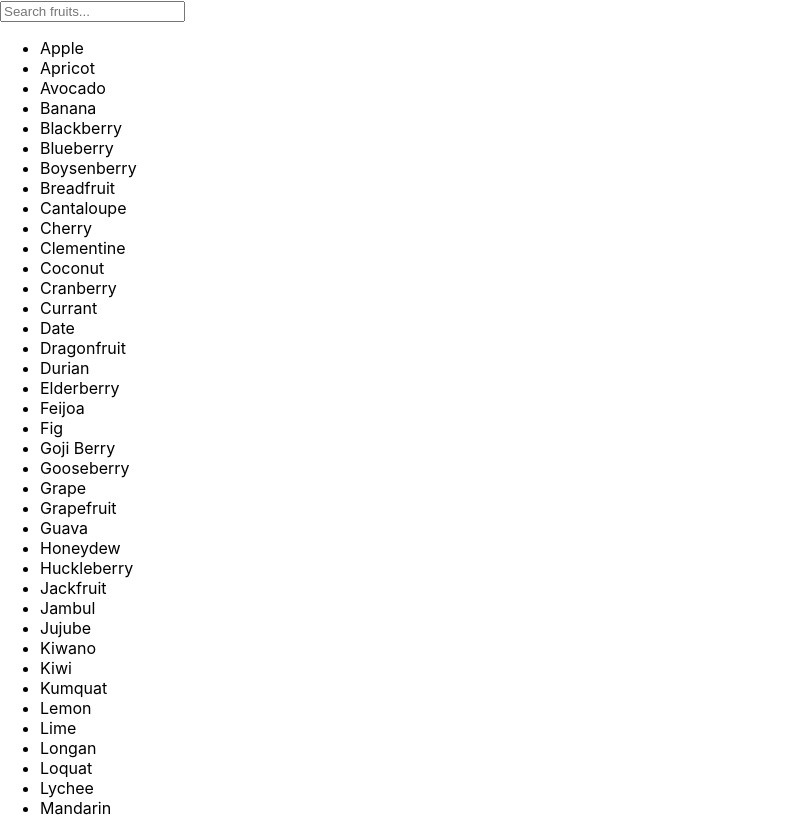
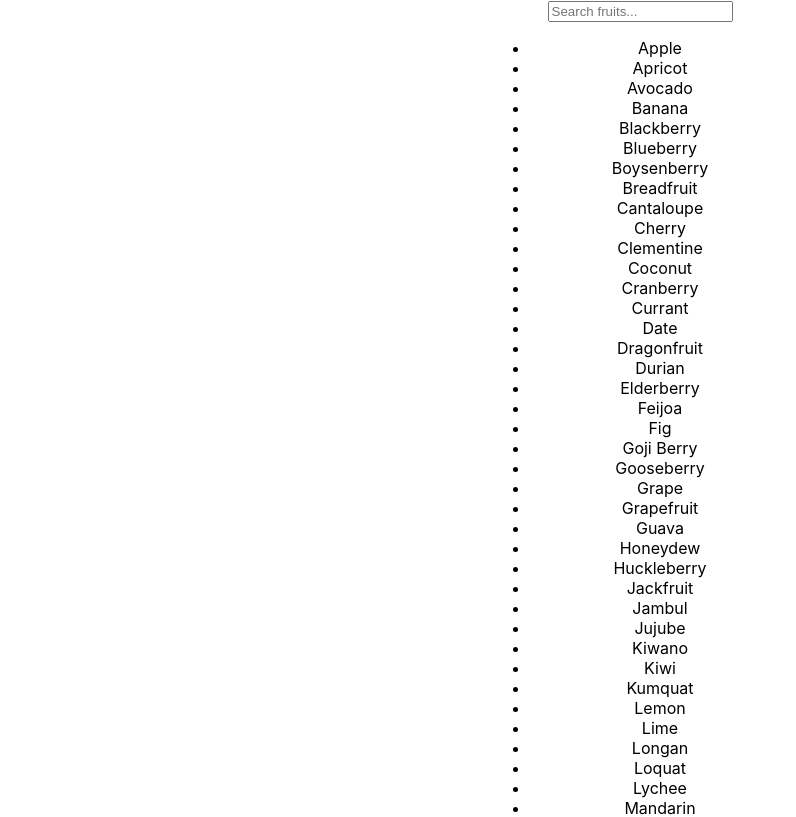
Before and after one commit to patel-vansh1607/search-bar-w-filtering, a React (Create React App) app: page / in a window 1280 px wide. Shown: the top 817 px of the page, without its empty margins (0-796 px from the left). Built offline with nearby package versions, Linux system fonts and the light colour scheme.

Commit message:
styling search container

```diff
--- a/src/styles/SearchBar.css
+++ b/src/styles/SearchBar.css
@@ -0,0 +1,5 @@
+.search-container {
+    width: 300px;
+    margin: auto;
+    text-align: center;
+  }
```
